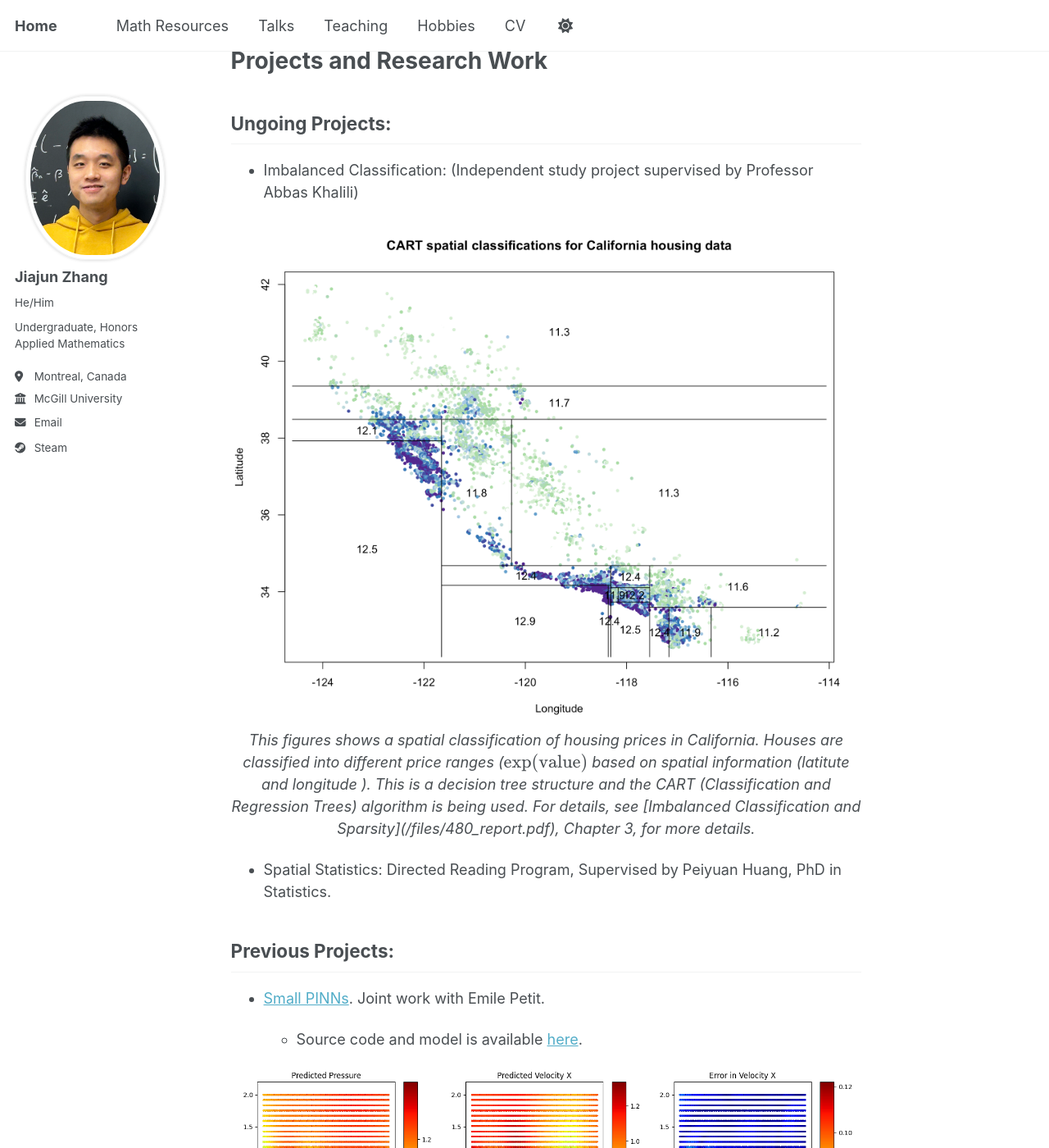
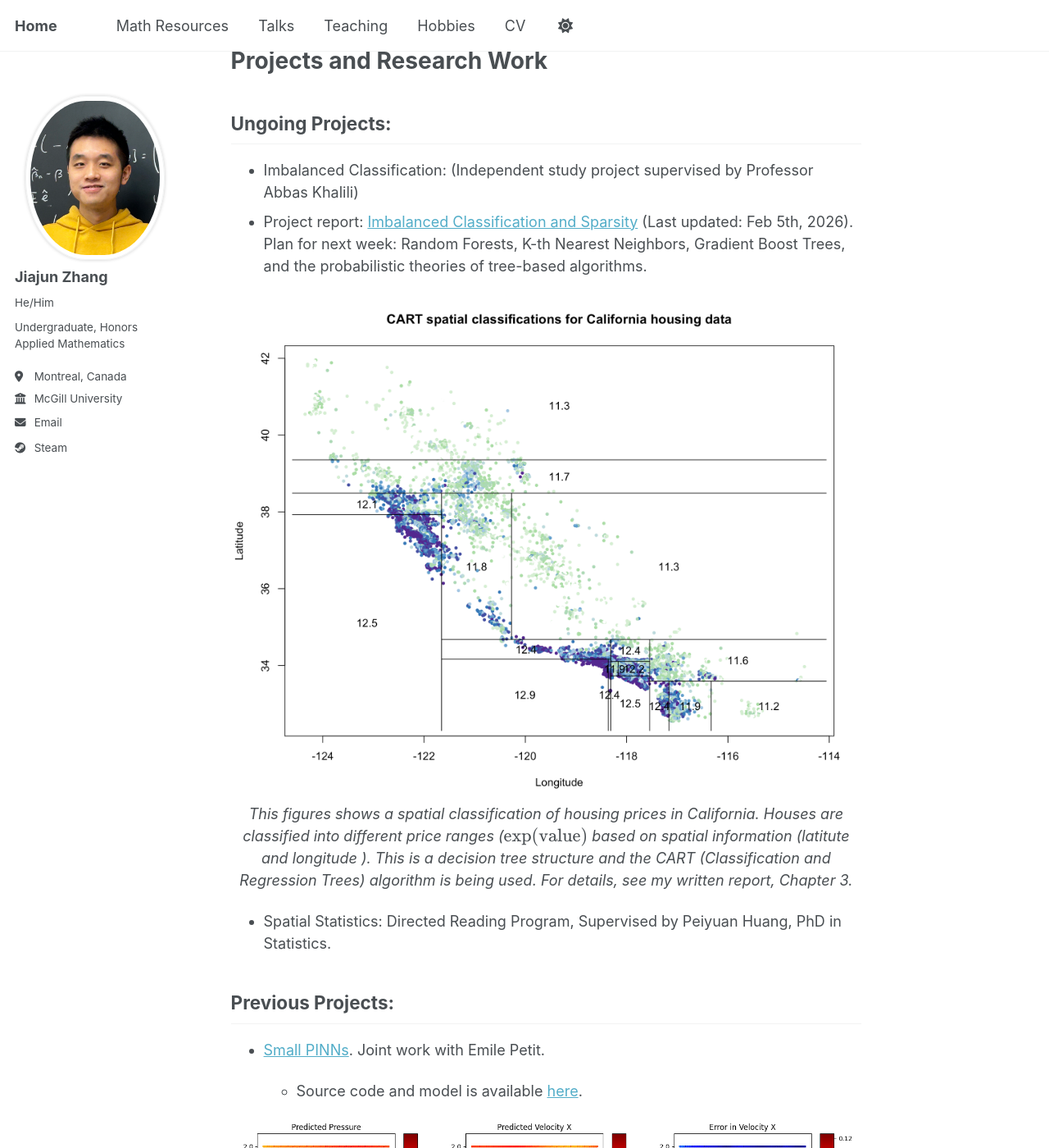
Before and after one commit to JohanssonRein/JohanssonRein.github.io, a Jekyll site: the page built from _pages/about.md, in a window 1280 px wide and 1400 px high, scrolled down 669 px. Shown: the whole window at 82% size. Built offline with Jekyll 4.4.1, drawn with Linux system fonts in a browser that asks for light colours.

Commit message:
Update about.md

```diff
--- a/_pages/about.md
+++ b/_pages/about.md
@@ -27,10 +27,11 @@ redirect_from:
 ## Ungoing Projects:
 
 * Imbalanced Classification: (Independent study project supervised by Professor Abbas Khalili)
+* Project report: [Imbalanced Classification and Sparsity](/files/480_report.pdf) (Last updated: Feb 5th, 2026). Plan for next week: Random Forests, K-th Nearest Neighbors, Gradient Boost Trees, and the probabilistic theories of tree-based algorithms.
 
 <div style="text-align: center;">
   <img src="/images/carthousing.png" alt="Winter Break" width="800">
-  <p><em>This figures shows a spatial classification of housing prices in California. Houses are classified into different price ranges ($\exp(\text{value})$ based on spatial information (latitute and longitude ). This is a decision tree structure and the CART (Classification and Regression Trees) algorithm is being used. For details, see [Imbalanced Classification and Sparsity](/files/480_report.pdf), Chapter 3, for more details.</em></p>
+  <p><em>This figures shows a spatial classification of housing prices in California. Houses are classified into different price ranges ($\exp(\text{value})$ based on spatial information (latitute and longitude ). This is a decision tree structure and the CART (Classification and Regression Trees) algorithm is being used. For details, see my written report, Chapter 3.</em></p>
 </div>
 
 * Spatial Statistics: Directed Reading Program, Supervised by Peiyuan Huang, PhD in Statistics.
```
